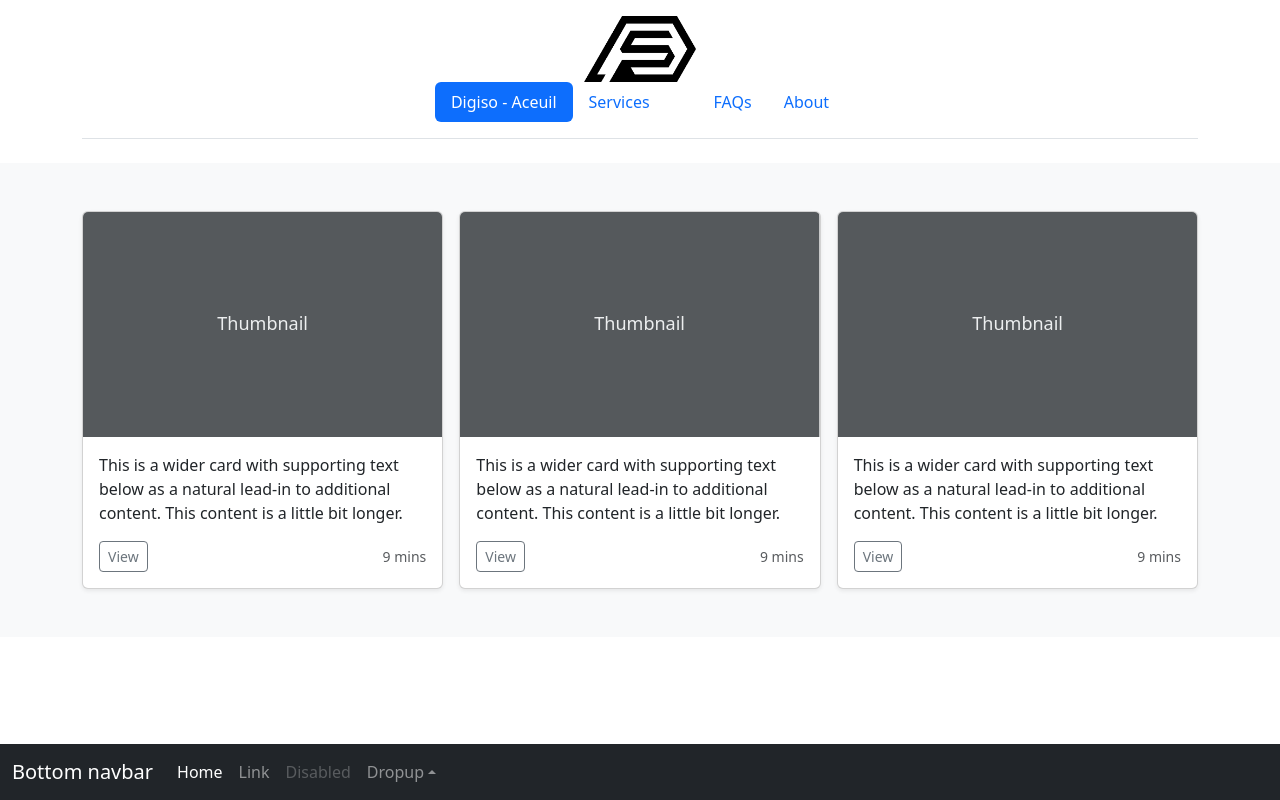
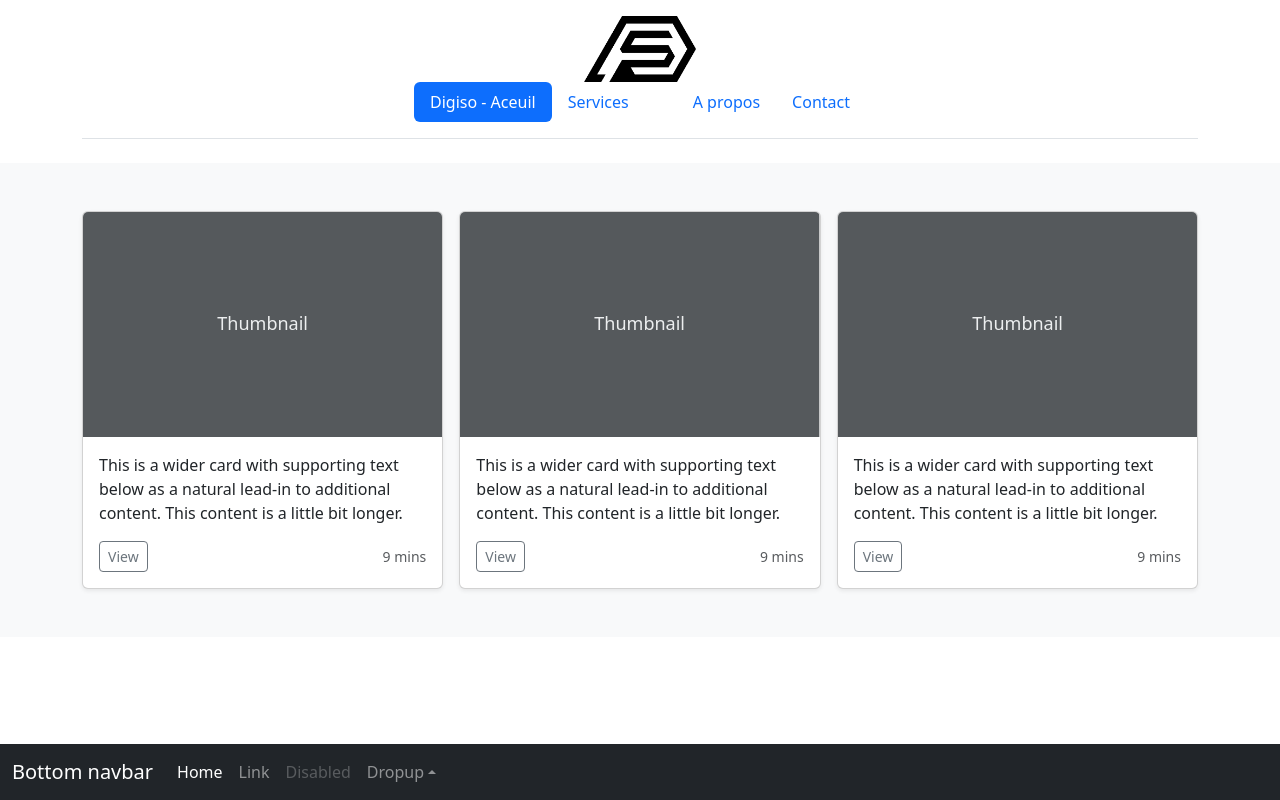
Before and after one commit to Ayoubzinini/digiso, a plain HTML site: page index.html in a window 1280 px wide. Drawn offline with nearby package versions, Linux system fonts and the light colour scheme.

Commit message:
Update index.html

```diff
--- a/index.html
+++ b/index.html
@@ -27,6 +27,7 @@
       }
     </style>
     <link href="headers.css" rel="stylesheet">
+    <link rel="icon" href="img/logo.png">
 </head>
 <body>
 	<div class="container">
@@ -37,8 +38,8 @@
 	        <li class="nav-item"><a href="#" class="nav-link active" aria-current="page">Digiso - Aceuil</a></li>
 	        <li class="nav-item"><a href="#" class="nav-link">Services</a></li>
 	        <li class="nav-item"><a href="#" class="nav-link"></a></li>
-	        <li class="nav-item"><a href="#" class="nav-link">FAQs</a></li>
-	        <li class="nav-item"><a href="#" class="nav-link">About</a></li>
+	        <li class="nav-item"><a href="#" class="nav-link">A propos</a></li>
+	        <li class="nav-item"><a href="#" class="nav-link">Contact</a></li>
 	      </ul>
 	    </header>
   	</div>
```
